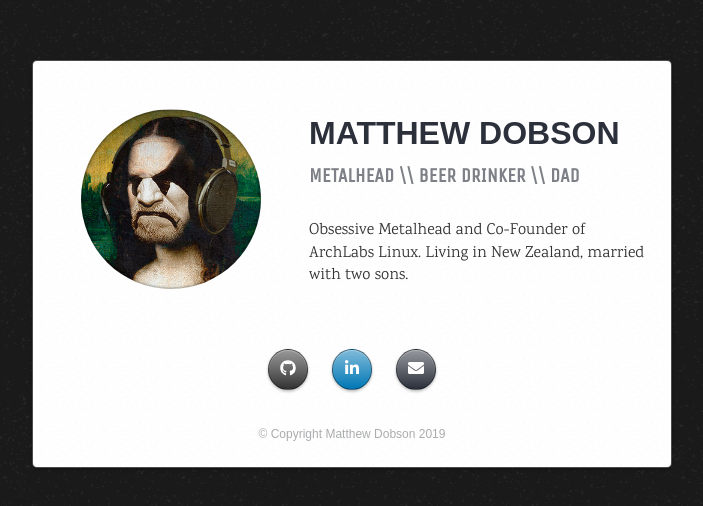
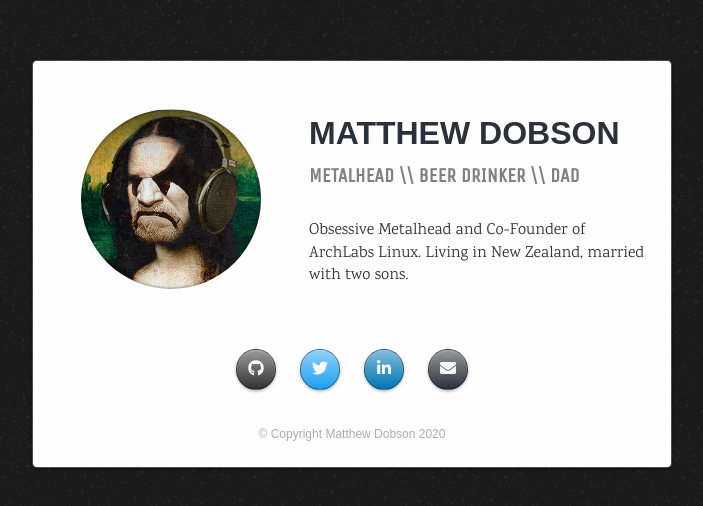
Before and after one commit to Dobbie03/dobbie03.github.io, a plain HTML site: page index.html in a window 1280 px wide. Shown: the part 136-642 px from the top of the page, without its empty margins (288-991 px from the left). Drawn offline with nearby package versions, Linux system fonts and the light colour scheme; a script that the page names is missing; a web font is replaced by a local one.

Commit message:
2020 update

```diff
--- a/index.html
+++ b/index.html
@@ -50,10 +50,11 @@
       </div>
       <div class="socials">
         <a href="https://github.com/dobbie03" target="_blank" class="btn github"><i title="GitHub" class="fab fa-fw fa-github"></i></a>
+        <a href="https://twitter.com/dobbie03" target="_blank" class="btn twitter"><i title="Twitter" class="fab fa-fw fa-twitter"></i></a>
         <a href="https://linkedin.com/in/matt-dobson-049a9189" target="_blank" class="btn linkedin"><i title="LinkedIn" class="fab fa-fw fa-linkedin-in"></i></a>
         <a href="mailto: dobbie03@protonmail.com" target="_blank" class="btn email"><i title="Email" class="fas fa-fw fa-envelope"></i></a>
       </div>
-      <small class="copyright">&copy; Copyright Matthew Dobson 2019</small>
+      <small class="copyright">&copy; Copyright Matthew Dobson 2020</small>
     </main>
   <body>
 
```
